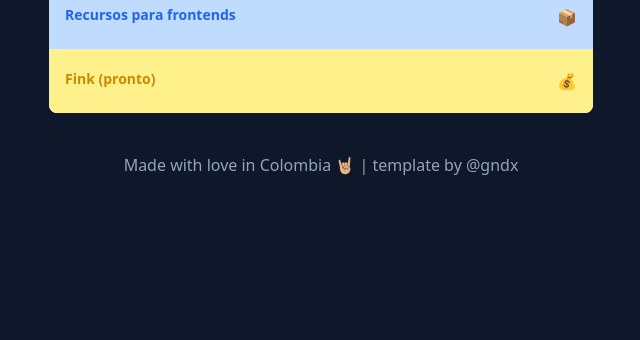
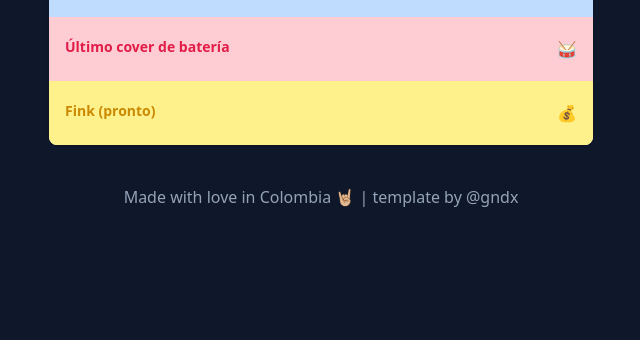
Before and after one commit to betotorodev/linksPage, a plain HTML site: page index.html in a window 1280 px wide. Shown: the part 460-800 px from the top of the page, without its empty margins (319-959 px from the left). Drawn offline with nearby package versions, Linux system fonts and the light colour scheme.

Commit message:
feat: add drum cover

```diff
--- a/index.html
+++ b/index.html
@@ -91,7 +91,13 @@
           </p>
           <span>📦</span>
         </a>
-        <a class='w-full text-yellow-600 hover:text-yellow-800 cursor-pointer bg-yellow-200 px-4 py-5 w-full flex justify-between' href="https://carnation-iberis-c31.notion.site/Frontend-Wiki-b73042fe185241b597c9e7a585e93fb3" target="_blank">
+        <a class='w-full text-rose-600 hover:text-rose-800 cursor-pointer bg-rose-200 px-4 py-5 w-full flex justify-between' href="https://youtu.be/CkQQqy92JXE" target="_blank">
+          <p class="text-sm font-bold text-center">
+            Último cover de batería
+          </p>
+          <span>🥁</span>
+        </a>
+        <a class='w-full text-yellow-600 hover:text-yellow-800 cursor-pointer bg-yellow-200 px-4 py-5 w-full flex justify-between' target="_blank">
           <p class="text-sm font-bold text-center">
             Fink (pronto)
           </p>
```
